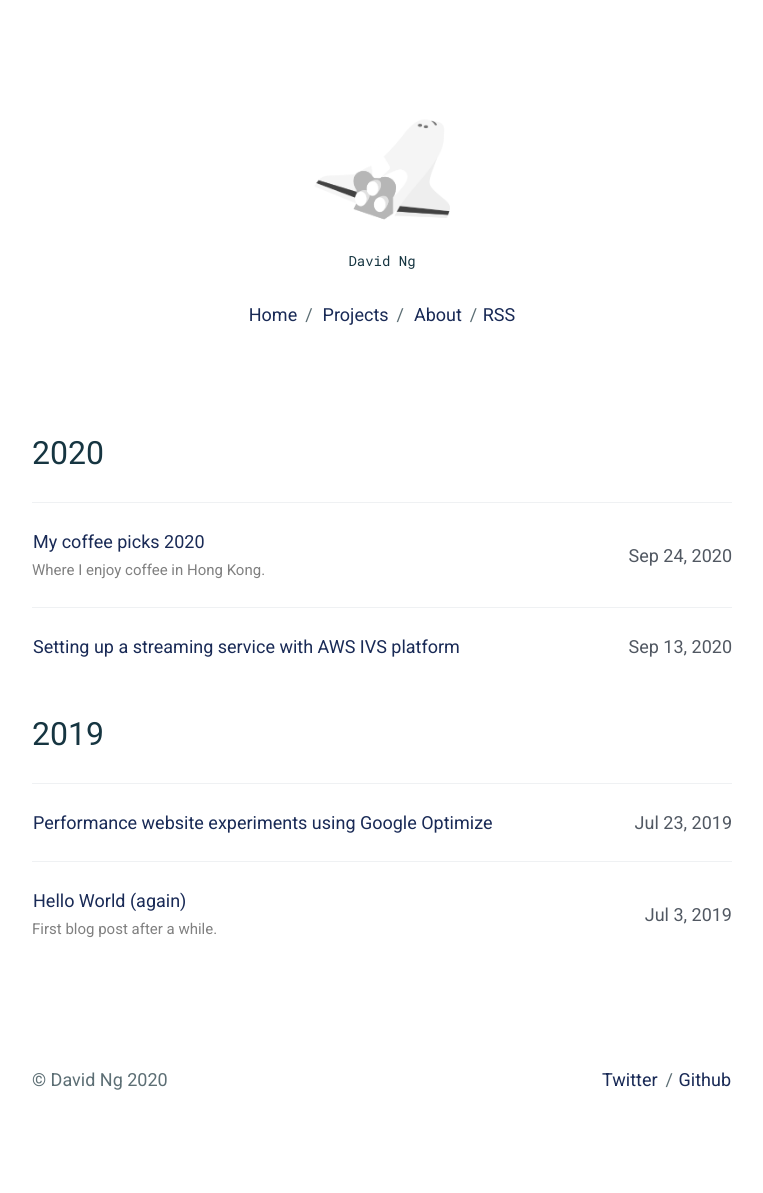
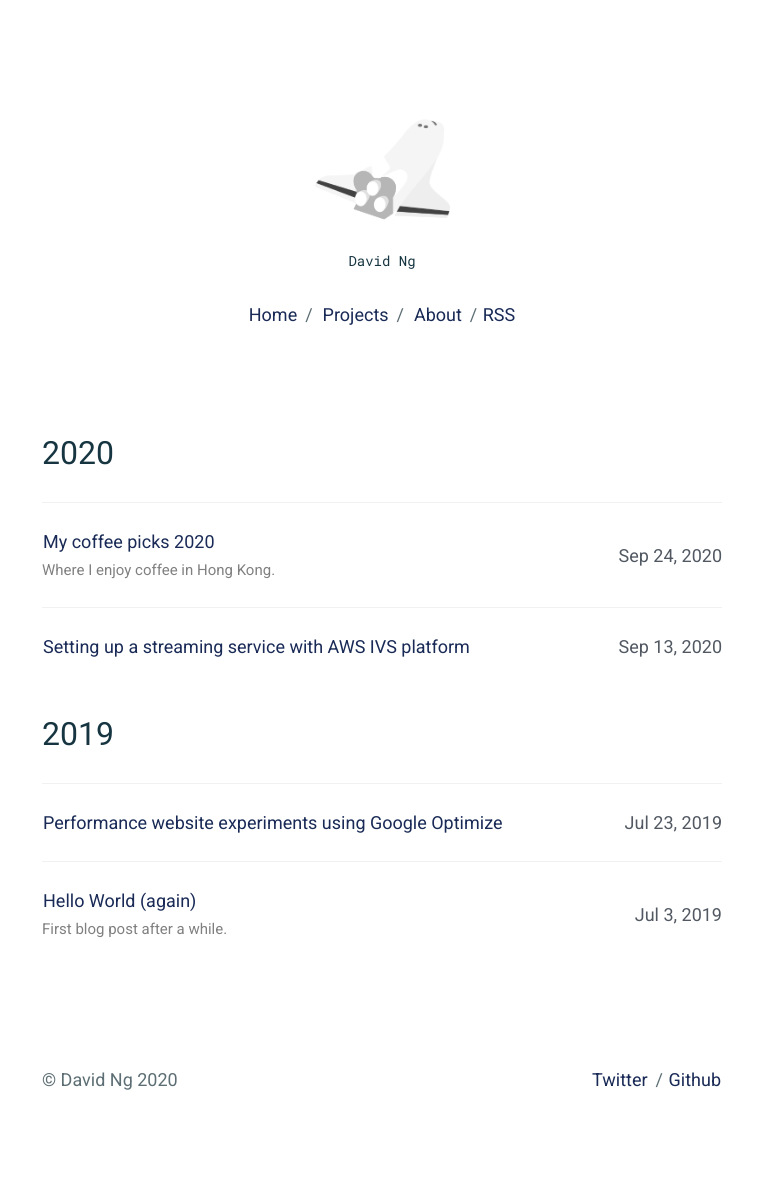
Before and after one commit to david90/paper, a Jekyll site: the page built from index.html, in a window 1280 px wide. Shown: the whole page, without its empty margins (258-1021 px from the left). Built offline with Jekyll 4.4.1, drawn with Linux system fonts in a browser that asks for light colours.

Commit message:
Give it slightly more padding

```diff
--- a/_sass/utilities/_layout.scss
+++ b/_sass/utilities/_layout.scss
@@ -7,6 +7,6 @@
     margin-right: auto;
     margin-left: auto;
     padding-top: 10rem; // 100px
-    padding-right: 1rem; // 10px
-    padding-left: 1rem; // 10px
+    padding-right: 2rem; // 20px
+    padding-left: 2rem; // 20px
 }
```
